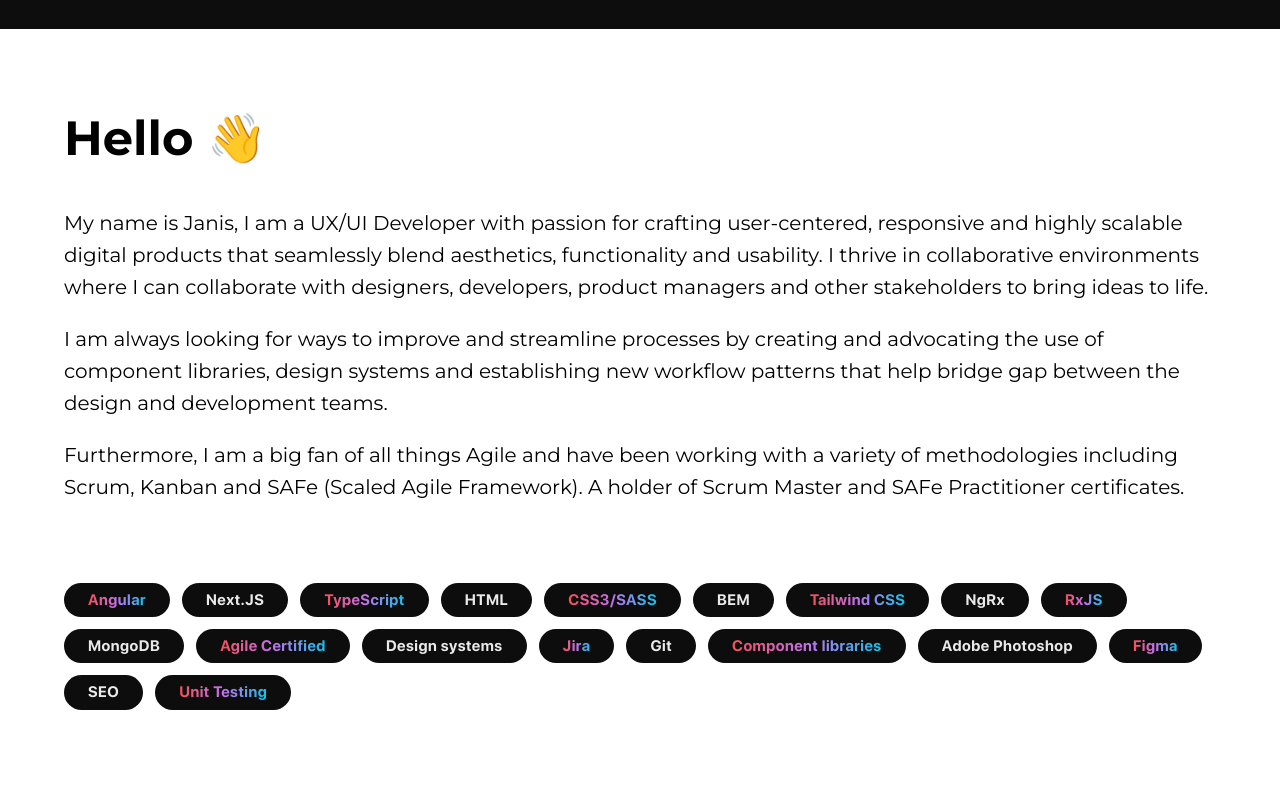
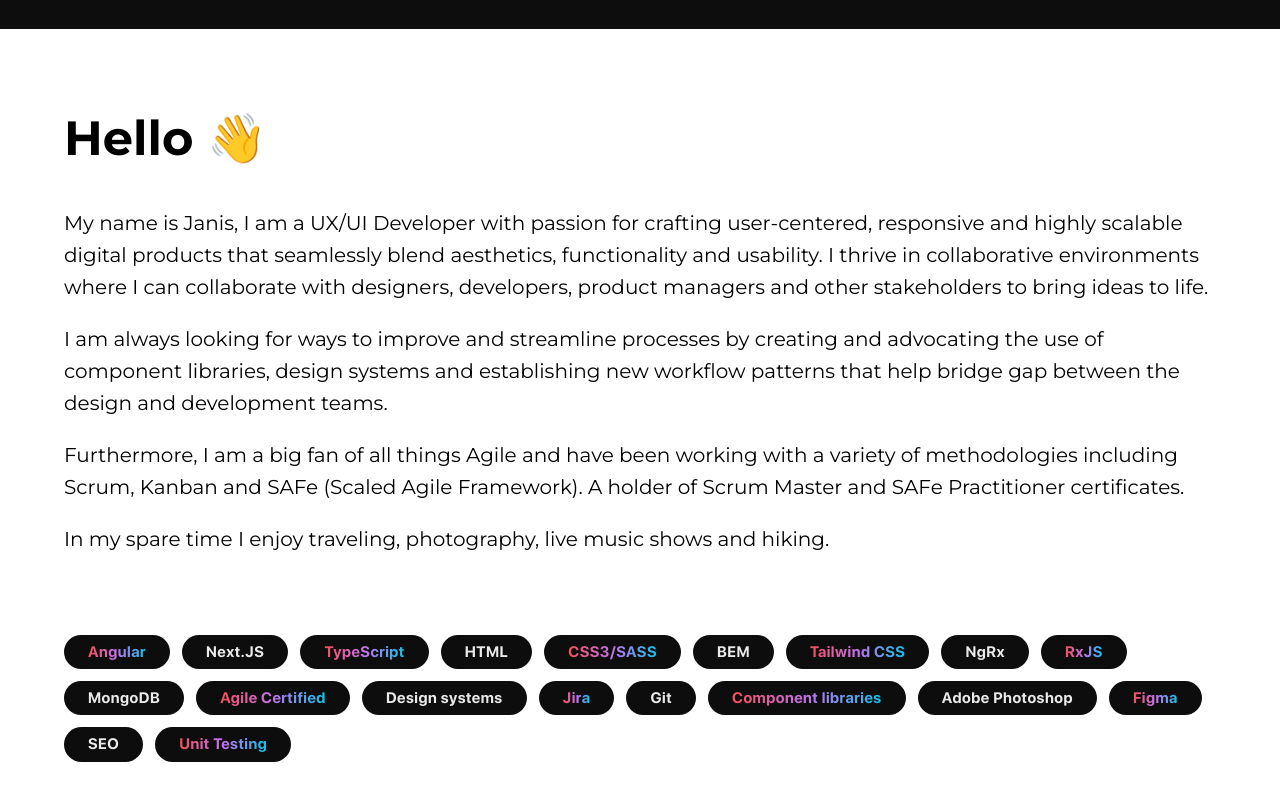
Before and after one commit to JanisOzolins/janisozolins-2023, a Next.js app: page / in a window 1280 px wide. Shown: the part 771-1571 px from the top of the page. Built offline with nearby package versions, Linux system fonts and the light colour scheme.

Commit message:
Add about me paragraph

```diff
--- a/app/components/About/about.js
+++ b/app/components/About/about.js
@@ -25,6 +25,10 @@ export default function About() {
           (Scaled Agile Framework). A holder of Scrum Master and SAFe
           Practitioner certificates.
         </p>
+        <p>
+          In my spare time I enjoy traveling, photography, live music shows and
+          hiking.
+        </p>
       </div>
     </section>
   );
```
